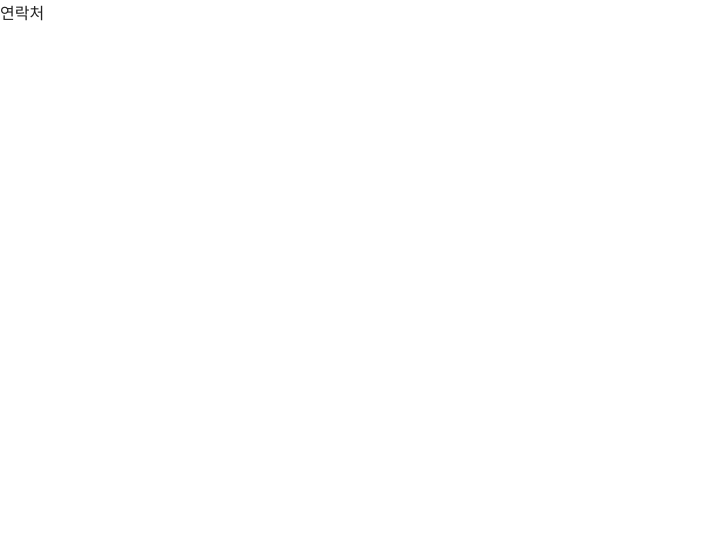
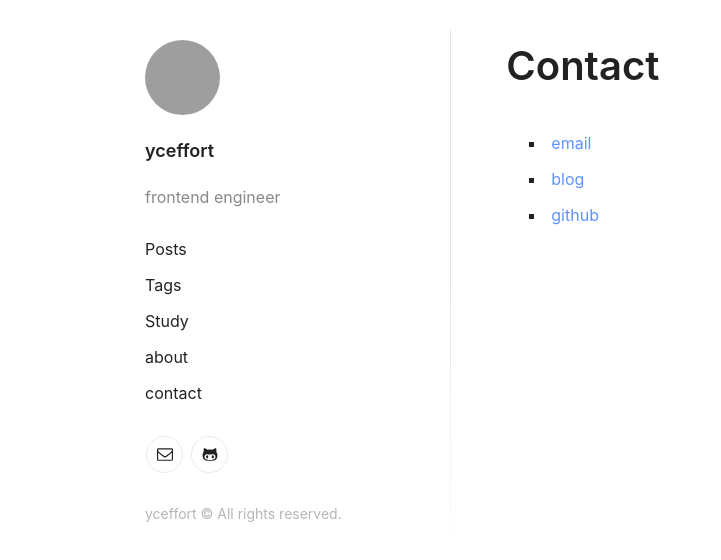
Before and after one commit to yceffort/yceffort-blog-v2, a Next.js app: page /contacts in a window 1280 px wide. Shown: the top 560 px of the page, without its empty margins (0-721 px from the left). Built offline with nearby package versions, Linux system fonts and the light colour scheme; grey boxes are pictures that could not be loaded.

Commit message:
[#99, #100] about & contact

```diff
--- a/pages/contacts.tsx
+++ b/pages/contacts.tsx
@@ -1,4 +1,46 @@
 import React from 'react'
+
+import Layout from '../src/components/Layout'
+import Page from '../src/components/Page'
+import Sidebar from '../src/components/Sidebar/Sidebar'
+import config from '../src/config'
 export default function Contacts() {
-  return <>연락처</>
+  return (
+    <Layout title="contact" description={config.author.name}>
+      <Sidebar />
+      <Page title="Contact">
+        <div>
+          <ul>
+            <li>
+              <a
+                href="mailto:root@yceffort.kr"
+                target="_blank"
+                rel="nofollow noopener noreferrer"
+              >
+                email
+              </a>
+            </li>
+            <li>
+              <a
+                href="https://yceffort.kr"
+                target="_blank"
+                rel="nofollow noopener noreferrer"
+              >
+                blog
+              </a>
+            </li>
+            <li>
+              <a
+                href="https://github.com/yceffort"
+                target="_blank"
+                rel="nofollow noopener noreferrer"
+              >
+                github
+              </a>
+            </li>
+          </ul>
+        </div>
+      </Page>
+    </Layout>
+  )
 }
--- a/src/config.ts
+++ b/src/config.ts
@@ -14,15 +14,19 @@ export const config = {
       path: '/',
     },
     {
+      label: 'Tags',
+      path: '/tags',
+    },
+    {
       label: 'Study',
       path: 'https://www.notion.so/yceffort/9f2de57230a241b18f7321f591064486',
     },
     {
-      label: 'About me',
+      label: 'about',
       path: '/about',
     },
     {
-      label: 'Contact me',
+      label: 'contact',
       path: '/contacts',
     },
   ],
```
Also changed, not shown: pages/about.tsx (+53 -1 lines).
